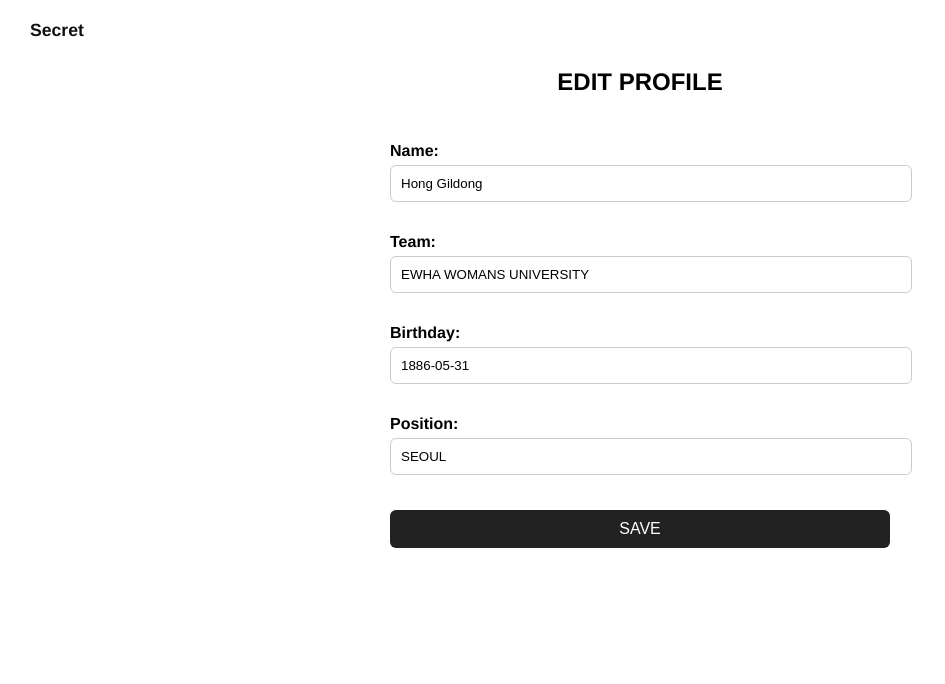
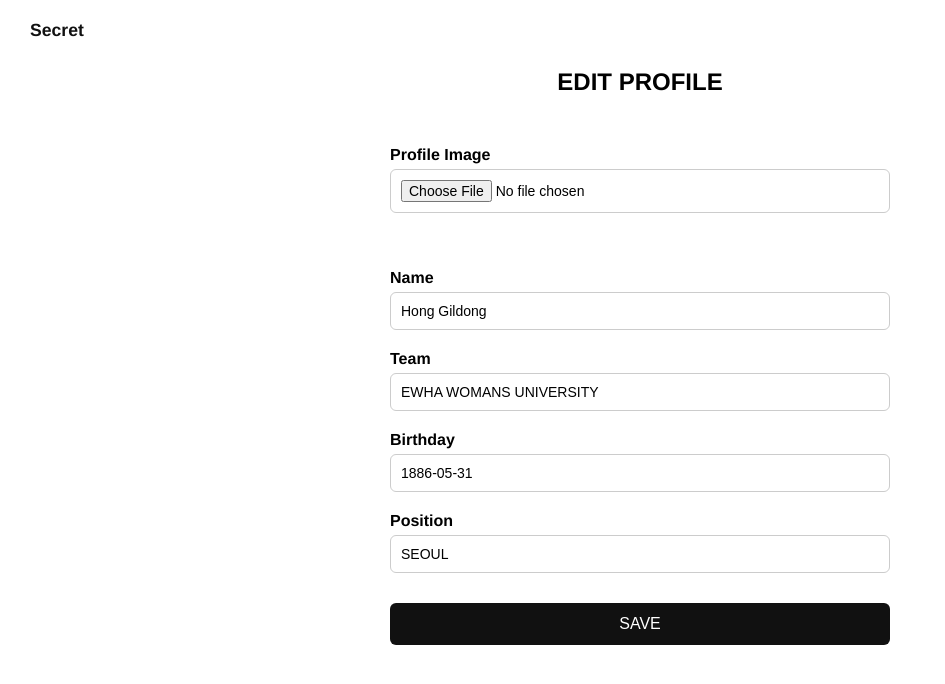
Before and after one commit to 0euun/secret, a Django app: page /artists/edit/ in a window 1280 px wide. Shown: the top 684 px of the page, without its empty margins (0-945 px from the left). Run offline with Django 5.2, Linux system fonts and the light colour scheme; data comes from the database, SQL or seed files in the repository; both versions use the stored data as it was after the commit; some libraries are stand-ins or nearby versions.

Commit message:
artist 페이지 이미지 기능 추가

```diff
--- a/Dsecretproject/artists/forms.py
+++ b/Dsecretproject/artists/forms.py
@@ -1,7 +1,14 @@
 from django import forms
+from django.forms.widgets import ClearableFileInput
 from .models import Artist
+
+class NoClearableFileInput(ClearableFileInput):
+    template_name = 'widgets/custom_file_input.html'
 
 class ArtistForm(forms.ModelForm):
     class Meta:
         model = Artist
-        fields = ['name', 'team', 'birthday', 'position']
+        fields = '__all__'
+        widgets = {
+            'profile': NoClearableFileInput(),
+        }
--- a/Dsecretproject/artists/models.py
+++ b/Dsecretproject/artists/models.py
@@ -1,11 +1,11 @@
 from django.db import models
 
 class Artist(models.Model):
+    profile = models.ImageField(upload_to='artist_photo', blank=True, null=True)
     name = models.CharField(max_length=50)
     team = models.CharField(max_length=200)
     birthday = models.DateField()
     position = models.CharField(max_length=100)
-    # profile = models.ImageField() 추후 수정
 
     def __str__(self):
         return self.name
--- a/Dsecretproject/artists/templates/artist_edit.html
+++ b/Dsecretproject/artists/templates/artist_edit.html
@@ -14,7 +14,24 @@
         <h2>EDIT PROFILE</h2>
         <form method="post" enctype="multipart/form-data">
             {% csrf_token %}
-            {{ form.as_p }}
+
+            <label for="id_profile">Profile Image</label>
+            {{ form.profile }}
+
+            <br><br>
+
+            <label for="id_name">Name</label>
+            {{ form.name }}
+
+            <label for="id_team">Team</label>
+            {{ form.team }}
+
+            <label for="id_birthday">Birthday</label>
+            {{ form.birthday }}
+
+            <label for="id_position">Position</label>
+            {{ form.position }}
+
             <button type="submit">SAVE</button>
         </form>
     </div>
--- a/Dsecretproject/artists/templates/artist_main.html
+++ b/Dsecretproject/artists/templates/artist_main.html
@@ -11,7 +11,9 @@
         <span>Secret</span>
     </header>
     <div class="profile-container">
-        <!-- 이미지 추후 추가 -->
+        {% if artist.profile %}
+            <img src="{{ artist.profile.url }}" alt="" class="artist-profile-image">
+        {% endif %}
         <h2>{{ artist.name }}</h2>
         <div class="profile-info">
             <p><strong>Name:</strong> {{ artist.name }}</p>
--- /dev/null
+++ b/Dsecretproject/artists/templates/widgets/custom_file_input.html
@@ -0,0 +1,3 @@
+<input type="file" name="{{ widget.name }}"
+    {% include "django/forms/widgets/attrs.html" %}
+    {% if widget.value %} data-existing="{{ widget.value.url }}" {% endif %}>
--- a/Dsecretproject/secretproject/urls.py
+++ b/Dsecretproject/secretproject/urls.py
@@ -1,10 +1,12 @@
 from django.contrib import admin
 from django.urls import path, include
 from api.views import login_view
+from django.conf import settings
+from django.conf.urls.static import static
 
 urlpatterns = [
     path('admin/', admin.site.urls),
     path('', login_view, name='root_login'),
     path('api/', include('api.urls')),
     path('artists/', include('artists.urls')),
-]
+] + static(settings.MEDIA_URL, document_root=settings.MEDIA_ROOT)
--- a/Dsecretproject/static/css/artist_edit_style.css
+++ b/Dsecretproject/static/css/artist_edit_style.css
@@ -1,3 +1,4 @@
+/* 로고 위치 */
 .top-right-logo {
     position: absolute;
     top: 20px;
@@ -7,6 +8,7 @@
     color: #111;
 }
 
+/* 전체 배경 및 중앙 정렬 */
 body {
     font-family: 'Helvetica', sans-serif;
     background-color: #ffffff;
@@ -15,49 +17,65 @@ body {
     justify-content: center;
 }
 
+/* 카드 느낌 제거 */
 .edit-container {
     width: 500px;
 }
 
+/* 제목 */
 .edit-container h2 {
     text-align: center;
     font-size: 24px;
     margin-bottom: 30px;
+    font-weight: bold;
 }
 
+/* 폼 구조 */
 form {
     display: flex;
     flex-direction: column;
 }
 
-form p {
-    margin-bottom: 15px;
-}
-
-label {
+/* 각 필드 간 간격 */
+form label {
+    margin-top: 20px;
+    margin-bottom: 5px;
     font-weight: bold;
-    margin-bottom: 5px;
-    display: block;
 }
 
 input[type="text"],
 input[type="date"],
-select {
+input[type="file"],
+select,
+textarea {
     width: 100%;
     padding: 10px;
     border: 1px solid #ccc;
     border-radius: 6px;
+    font-size: 14px;
+    box-sizing: border-box;
 }
 
+input[type="file"] {
+    margin-bottom: 0;
+    padding: 10px;
+    border: 1px solid #ccc;
+    border-radius: 6px;
+    font-size: 14px;
+    box-sizing: border-box;
+}
+
+/* 버튼 스타일 */
 button {
-    margin-top: 20px;
-    padding: 10px;
-    background-color: #222;
+    margin-top: 30px;
+    padding: 12px;
+    background-color: #111;
     color: white;
     border: none;
     border-radius: 6px;
     cursor: pointer;
     font-size: 16px;
+    transition: background-color 0.2s;
 }
 
 button:hover {
```
Also changed, not shown: Dsecretproject/secretproject/settings.py (+10 -1 lines), Dsecretproject/static/css/artist_main_style.css (+11 -1 lines), Dsecretproject/artists/migrations/0003_artist_profile.py (added), Dsecretproject/artists/migrations/0004_alter_artist_profile.py (added), Dsecretproject/db.sqlite3.
